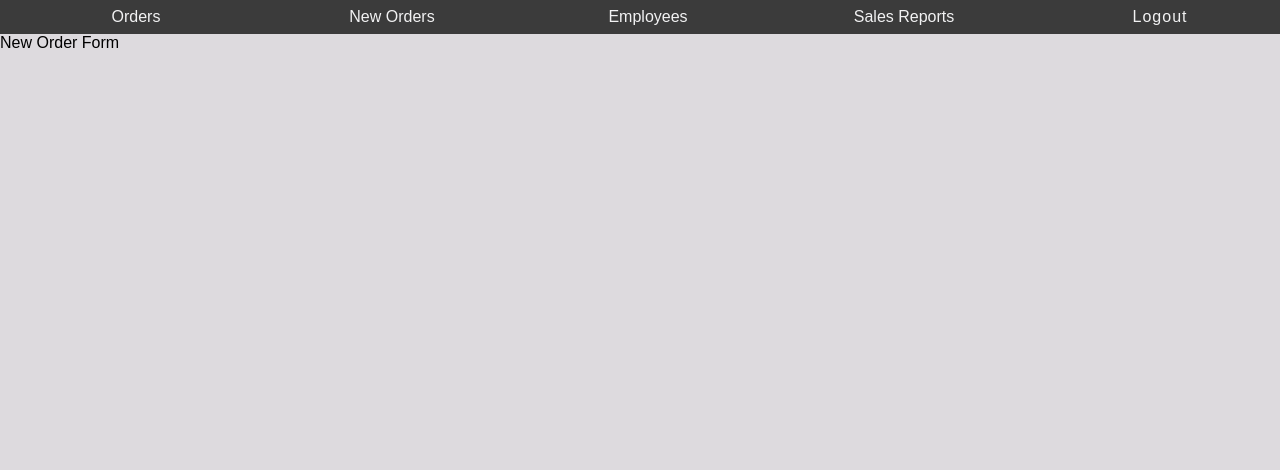
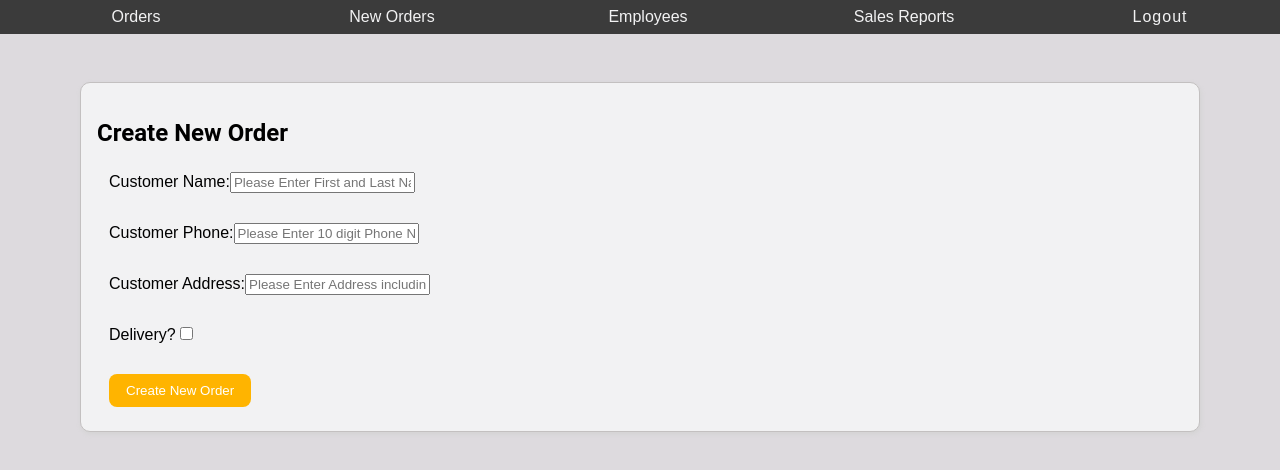
Before and after one commit to NSS-Day-Cohort-74/Shepherds-Pie-client-kojobw, a React (Vite) app: page /neworders in a window 1280 px wide. Shown: the top 470 px of the page. Built offline with nearby package versions, Linux system fonts and the light colour scheme; sample sign-in values are in the browser's storage.

Commit message:
new order creation

```diff
--- a/src/Components/Forms/NewOrderForm.jsx
+++ b/src/Components/Forms/NewOrderForm.jsx
@@ -1,7 +1,103 @@
+import React, { useState, useEffect } from "react";
+import { postNewOrder } from "../../Services/orderServices";
+import { postNewCustomer } from "../../Services/customerService";
+import { getCustomerByPhoneNumber } from "../../Services/customerService";
+import { useNavigate } from "react-router-dom"
+
+export const NewOrderForm = () => {
+    const [customerName, setCustomerName] = useState("");
+    const [customerPhoneNumber, setCustomerPhoneNumber] = useState("");
+    const [customerAddress, setCustomerAddress] = useState("")
+    const [isDelivery, setIsDelivery] = useState(false)
+    const navigate = useNavigate()
 
 
-export const NewOrderForm = ({currentUser}) => {
-    return (
-        <div>New Order Form</div>
-    )
-}
+    const handleOnSave = (event) => {
+      event.preventDefault()
+
+      const customerObject = {
+          name: customerName,
+          phoneNumber: customerPhoneNumber,
+          address: customerAddress
+
+      }
+      if(customerName && customerPhoneNumber){
+        postNewCustomer(customerObject)
+        .then(() => getCustomerByPhoneNumber(customerObject.phoneNumber))
+        .then((data) => {
+          const orderObject = {
+              tipLeft: false,
+              dateTime: new Date(),
+              status: "Pending",
+              customerId: data[0].id,
+              isDelivery: isDelivery
+          }
+          return postNewOrder(orderObject)
+        })
+        .then((newOrderData) => {
+          console.log(newOrderData)
+          navigate(`/orders/${newOrderData.id}`)
+        })
+      }else{
+        window.alert ("Please complete form.")
+      }
+
+    }
+
+  return (
+    <>
+      <form>
+        <h2>Create New Order</h2>
+        <fieldset>
+          <label>Customer Name:</label>
+          <input
+            type="text"
+            placeholder="Please Enter First and Last Name"
+            value={customerName}
+            onChange={(event) => {
+              setCustomerName(event.target.value);
+            }}
+          />
+        </fieldset>
+        <fieldset>
+          <label>Customer Phone:</label>
+          <input
+            type="text"
+            placeholder="Please Enter 10 digit Phone Number"
+            value={customerPhoneNumber}
+            onChange={(event) => {
+              setCustomerPhoneNumber(event.target.value);
+            }}
+          />
+        </fieldset>
+        <fieldset>
+        <label>Customer Address:</label>
+          <input
+            type="text"
+            placeholder="Please Enter Address including Zip Code"
+            value={customerAddress}
+            onChange={(event) => {
+              setCustomerAddress(event.target.value)
+            }}
+          />
+        </fieldset>
+        <fieldset>
+          <label>Delivery?</label>
+          <input
+            type="checkbox"
+            onChange={(event) => {
+              setIsDelivery(event.target.checked)
+            }}
+          />
+        </fieldset>
+        <fieldset>
+          <button className="btn-primary" onClick={handleOnSave}>Create New Order</button>
+        </fieldset>
+
+
+
+
+      </form>
+    </>
+  );
+};
--- a/src/Components/Orders/OrderDetails.jsx
+++ b/src/Components/Orders/OrderDetails.jsx
@@ -1,6 +1,4 @@
-//import { useParams } from "react-router-dom";
 
 export const OrderDetails = () => {
-    //const { orderId } =useParams()
-    return <>Order Details</>
-};
+    return <>Hello World</>
+}
--- /dev/null
+++ b/src/Services/customerService.js
@@ -0,0 +1,17 @@
+
+export const postNewCustomer = async (newCustomerObj) => {
+    const postOptions = await fetch("http://localhost:8088/customers",{
+        method: "POST",
+        headers: {
+            "Content-Type": "application/json"
+        },
+        body: JSON.stringify(newCustomerObj)
+    })
+    const data = await postOptions.json()
+    return data
+}
+
+
+export const getCustomerByPhoneNumber = (customerPhoneNumber) => {
+    return fetch(`http://localhost:8088/customers?phoneNumber=${customerPhoneNumber}`).then(res=>res.json())
+}
--- a/src/Services/orderServices.js
+++ b/src/Services/orderServices.js
@@ -0,0 +1,11 @@
+export const postNewOrder = async (newOrder) => {
+    const postOptions =  await fetch(`http://localhost:8088/orders`, {
+        method: "POST",
+        headers: {
+            "Content-Type": "application/json"
+        },
+        body: JSON.stringify(newOrder)
+    })
+    const data = await postOptions.json()
+    return data
+    }
--- a/src/views/ApplicationViews.jsx
+++ b/src/views/ApplicationViews.jsx
@@ -8,8 +8,9 @@ import { NewOrderForm } from "../Components/Forms/NewOrderForm"
 import { EmployeeList } from "../Components/Employees/EmployeeList"
 import { SalesReport } from "../Components/SalesReports/SalesReports"
 import { EditEmployeeForm } from "../Components/Forms/EditEmployeeForm"
+import { Authorized } from "./Authorized"
 
-export const ApplicationViews = () => {
+export const ApplicationViews = (Authorized) => {
   const [currentUser, setCurrentUser] = useState({})
 
   useEffect(() => {
@@ -34,7 +35,7 @@ export const ApplicationViews = () => {
           <Route index element={<OrdersList />}/>
           <Route path=":orderId" element={<OrderDetails/>} />
         </Route>
-        <Route path="neworders" element={<NewOrderForm currentUser={currentUser}/>} />
+        <Route path="/neworders" element={<NewOrderForm currentUser={currentUser}/>} />
         <Route path="employees">
           <Route index element={<EmployeeList />} />
           <Route path=":userId" element={<EditEmployeeForm />} />
@@ -42,7 +43,7 @@ export const ApplicationViews = () => {
         <Route path="salesreports" element={<SalesReport />} />
 
       </Route>
-  </Routes>
+    </Routes>
 
-)
+  )
 }
```
Also changed, not shown: src/App.jsx (line endings or trailing spaces).
